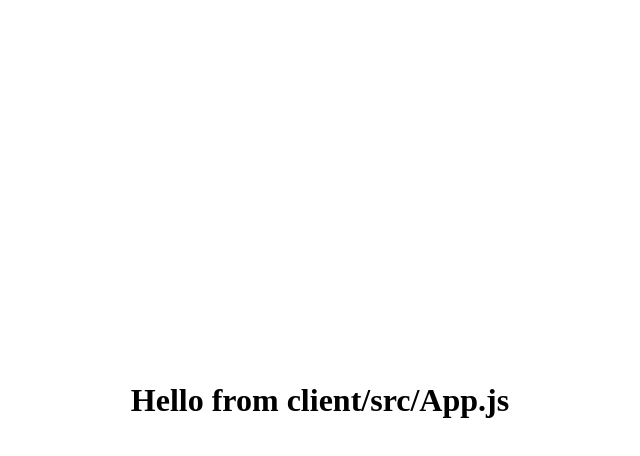
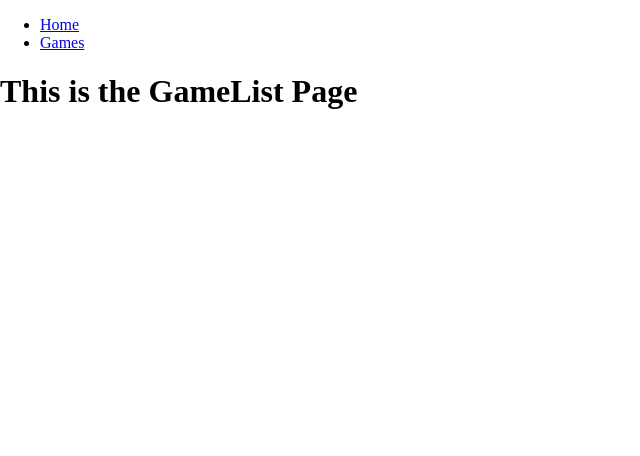
Before and after one commit to jujopico/videojueGO, a React (Create React App) app in the folder client/: page /games in a window 1280 px wide. Shown: the top 456 px of the page, without its empty margins (0-640 px from the left). Built offline with nearby package versions, Linux system fonts and the light colour scheme; no server answers.

Commit message:
connect them together

```diff
--- a/client/src/App.js
+++ b/client/src/App.js
@@ -1,23 +1,47 @@
 import React from 'react'
+import  {BrowserRouter, Switch, Route} from 'react-router-dom'
 import './App.css'
+import GameList from './pages/GameList'
+import SingleGame from './pages/SingleGame'
+import Home from './pages/Home'
+import Navbar from './components/Navbar'
 
-class App extends React.Component {
-  state = { serverMessage: '' }
-
-  componentDidMount(){
-    fetch('/api/demo')
-      .then(response => response.json())
-      .then(data => this.setState({ serverMessage: data.message }))
-  }
-
-  render(){
-    return (
-      <div id="demo">
-        <h1>Hello from client/src/App.js</h1>
-        <h1>{this.state.serverMessage}</h1>
-      </div>
-    )
-  }
-}
+const App = () => (
+  <BrowserRouter>
+    <Navbar/>
+    <Switch>
+      <Route exact path="/" component={Home} />
+      <Route exact path="/games" component={GameList} />
+      <Route path="games/:id" component={SingleGame} />
+    </Switch>
+  </BrowserRouter>
+)
 
 export default App
+
+
+
+
+
+
+
+
+
+// class App extends React.Component {
+//   state = { serverMessage: '' }
+
+//   componentDidMount(){
+//     fetch('/api/demo')
+//       .then(response => response.json())
+//       .then(data => this.setState({ serverMessage: data.message }))
+//   }
+
+//   render(){
+//     return (
+//       <div id="demo">
+//         <h1>Hello from client/src/App.js</h1>
+//         <h1>{this.state.serverMessage}</h1>
+//       </div>
+//     )
+//   }
+// }
--- /dev/null
+++ b/client/src/components/Navbar.js
@@ -0,0 +1,13 @@
+import React from 'react'
+import {NavLink} from 'react-router-dom'
+
+const Navbar = () => (
+  <nav>
+    <ul>
+     <li><NavLink to="/">Home</NavLink></li>
+     <li><NavLink to="/games">Games</NavLink></li>
+    </ul>
+  </nav>
+)
+
+export default Navbar
--- /dev/null
+++ b/client/src/pages/GameList.js
@@ -0,0 +1,9 @@
+import React from 'react'
+import { Link } from 'react-router-dom'
+
+const GameList = () => (
+    <div className="gamelist">
+        <h1>This is the GameList Page</h1>
+    </div>
+)
+export default GameList
--- /dev/null
+++ b/client/src/pages/Home.js
@@ -0,0 +1,8 @@
+import React from 'react'
+
+const Home = () => (
+    <div className="home">
+        <h1>This is the Home Page</h1>
+    </div>
+)
+export default Home
--- /dev/null
+++ b/client/src/pages/SingleGame.js
@@ -0,0 +1,8 @@
+import React from 'react'
+
+const SingleGame = () => (
+    <div className="singlegame">
+        <h1>This is the Single Game Page</h1>
+    </div>
+)
+export default SingleGame
--- a/package.json
+++ b/package.json
@@ -5,7 +5,8 @@
   "license": "MIT",
   "dependencies": {
     "dotenv": "^8.0.0",
-    "express": "^4.16.4"
+    "express": "^4.16.4",
+    "react-router-dom": "^5.1.2"
   },
   "scripts": {
     "start": "node server.js",
```
Also changed, not shown: 1 other file (tests, documents, lock files or other folders).
